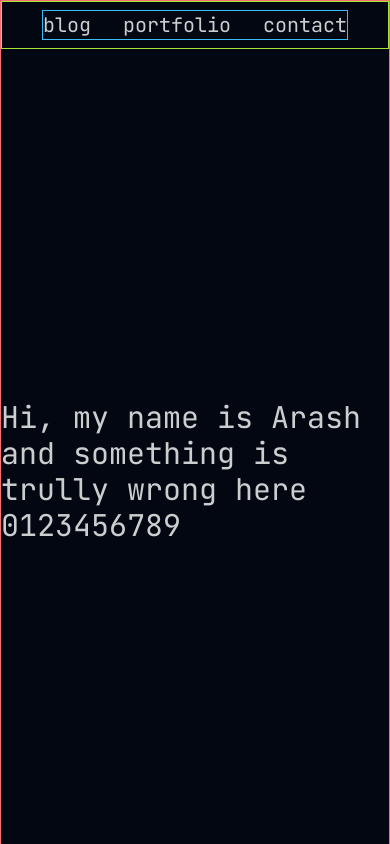
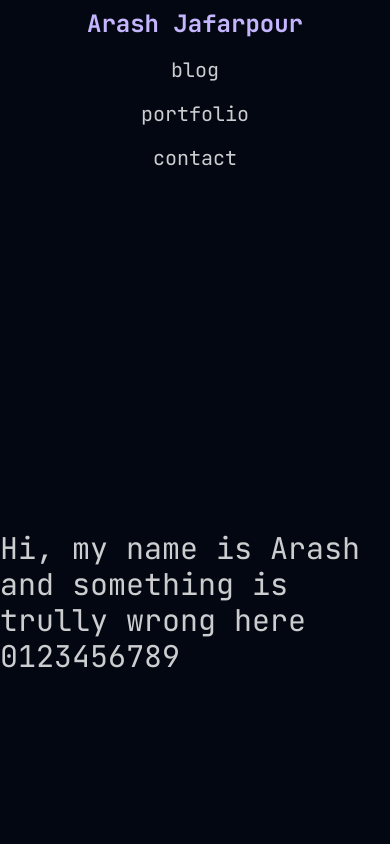
Before and after one commit to Arashjp8/Portfolog, a Next.js app: page / in a window 390 px wide. Shown: the top 844 px of the page. Built offline with nearby package versions, Linux system fonts and the light colour scheme.

Commit message:
[checkpoint] - made navbar responsive

```diff
--- a/app/page.tsx
+++ b/app/page.tsx
@@ -5,14 +5,17 @@ export default function Home() {
   return (
     <div
       className={
-        "border border-red-400 bg-gray-950 text-white/80 min-h-screen grid grid-cols-1 items-cneter"
+        "bg-gray-950 text-white/80 min-h-screen grid grid-cols-1 items-cneter"
       }
     >
       <Navbar />
-      <main></main>
-      <div className={"text-3xl w-full h-lvh flex justify-center items-center"}>
-        Hi, my name is Arash and something is trully wrong here 0123456789
-      </div>
+      <main>
+        <div
+          className={"text-3xl w-full h-lvh flex justify-center items-center"}
+        >
+          Hi, my name is Arash and something is trully wrong here 0123456789
+        </div>
+      </main>
       <Footer />
     </div>
   );
--- a/components/Navbar.tsx
+++ b/components/Navbar.tsx
@@ -2,10 +2,26 @@ import Link from "next/link";
 
 export default function Navbar() {
   return (
-    <nav className={"h-12 border border-lime-400 text-xl"}>
+    <nav className={"h-auto md:h-20 text-xl"}>
       <div className={"container mx-auto h-full"}>
-        <div className={"flex justify-center items-center h-full"}>
-          <ul className={"flex space-x-8 border border-sky-400"}>
+        <div
+          className={
+            "flex flex-col md:flex-row justify-center md:justify-between items-center h-full space-y-4 md:space-y-0 py-2"
+          }
+        >
+          <a
+            href={"#"}
+            className={
+              "flex items-center justify-center md:justify-start w-full md:w-auto text-2xl text-violet-300 font-bold"
+            }
+          >
+            <h1>Arash Jafarpour</h1>
+          </a>
+          <ul
+            className={
+              "flex flex-col md:flex-row space-y-4 md:space-y-0 md:space-x-8 items-center md:items-end w-full md:w-auto"
+            }
+          >
             <li className={"hover:underline hover:text-white"}>
               <Link href={"#"}>blog</Link>
             </li>
```
